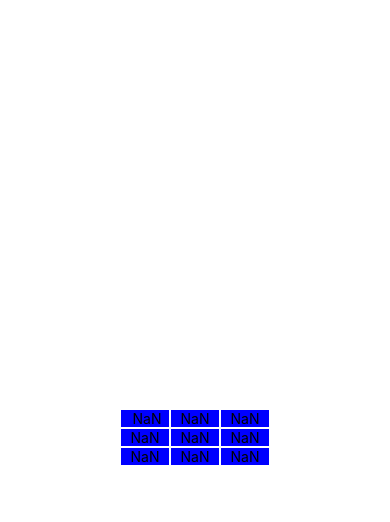
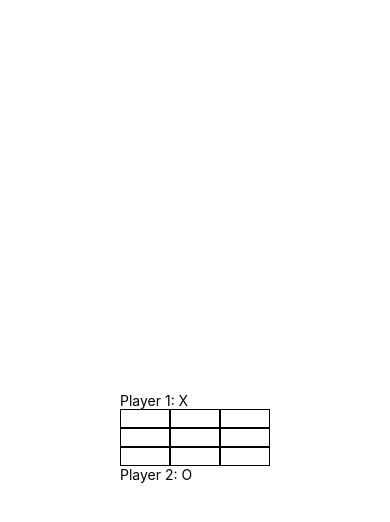
Before and after one commit to SalehArif/Tic-Tac-Toe-React-Native, a React Native app: screen / in a window 390 px wide. Both pictures are taken after a click on the button "START". Shown: the top 522 px of the page. Built offline with nearby package versions, Linux system fonts and the light colour scheme.

Commit message:
Working game logic

```diff
--- a/App.js
+++ b/App.js
@@ -3,43 +3,104 @@ import React from 'react';
 import { StyleSheet, Text, View, Button, Alert, Pressable } from 'react-native';
 
 
-const MainComp = ()=>{
+const MainComp = (props)=>{
   const [getTurn,setTurn] = React.useState(true)
-  const [getPlayer,setPlayer] = React.useState("NaN")
-  const [getOn,setOn] = React.useState(false)
-  const abc = ()=> {
+  const [board,setBoard] = React.useState([" "," "," "," "," "," "," "," "," "])
+  const [getOn1,setOn1] = React.useState([false,false,false,false,false,false,false,false,false])
+
+  const abc = (n)=> {
+
+  let arr = board.slice()
+  let dis = getOn1.slice()
   if(getTurn===true){
-    setPlayer("X")
+    // setPlayer("X")
+    arr[n]="X"
     setTurn(false)
   }
   else{
-    setPlayer("O")
+    // setPlayer("O")
+    arr[n] = "O"
     setTurn(true)
   }
-  setOn(true)
+  setBoard(arr)
+  dis[n] = true
+  setOn1(dis)
+  // setPressed(true)
+  }
+  var show = board.slice()
+  var on = getOn1.slice()
+  var winner = ""
+  const win = ()=>{
+    //Columns
+    if(show[0]!=" " && show[0]==show[3] && show[3]==show[6]){
+      winner=show[0]
+      return true
+    }
+    else if(show[1]!=" " && show[1]==show[4] && show[4]==show[7]){
+      winner=show[1]
+      return true
+    }
+    else if(show[2]!=" " && show[2]==show[5] && show[5]==show[8]){
+      winner = show[2]
+      return true
+    }
+    //Rows
+    else if(show[0]!=" " && show[0]==show[1] && show[1]==show[2]){
+      winner= show[0]
+      return true
+    }
+    else if(show[3]!=" " && show[3]==show[4] && show[4]==show[5]){
+      winner = show[3]
+      return true
+    }
+    else if(show[6]!=" " && show[6]==show[7] && show[7]==show[8]){
+      winner= show[6]
+      return true
+    }
+
+    //diagonals
+    else if(show[0]!=" " && show[0]==show[4] && show[4]==show[8]){
+      winner=show[0]
+      return true
+    }
+    else if(show[2]!=" " && show[2]==show[4] && show[4]==show[6]){
+      winner=show[2]
+      return true
+    }
+
   }
   return(
     <View style={{width:'100%'}}>
+      <Text>Player 1: X</Text>
       <View style={{flexDirection:'row',width:'100%'}}>
-      <Pressable style={styles.but} onPress = {()=> abc()} disabled={getOn}> <Text> {getPlayer}</Text> </Pressable>
-      <Pressable style={styles.but} onPress = {()=> abc()} disabled={getOn}> <Text>{getPlayer}</Text> </Pressable>
-      <Pressable style={styles.but} onPress = {()=> abc()} disabled={getOn} > <Text>{getPlayer}</Text> </Pressable>
+      <Pressable style={styles.but} onPress = {()=> abc(0)} disabled={on[0]}> <Text> {show[0]}</Text> </Pressable>
+      <Pressable style={styles.but} onPress = {()=> abc(1)} disabled={on[1]}> <Text> {show[1]}</Text> </Pressable>
+      <Pressable style={styles.but} onPress = {()=> abc(2)} disabled={on[2]}> <Text>{show[2]}</Text> </Pressable>
 
       </View>
       <View style={{flexDirection:'row'}}>
 
-      <Pressable style={styles.but} onPress = {()=> abc()} disabled={getOn}> <Text>{getPlayer}</Text> </Pressable>
-      <Pressable style={styles.but} onPress = {()=> abc()} disabled={getOn}> <Text>{getPlayer}</Text> </Pressable>
-      <Pressable style={styles.but} onPress = {()=> abc()} disabled={getOn}> <Text>{getPlayer}</Text> </Pressable>
+      <Pressable style={styles.but} onPress = {()=> abc(3)} disabled={on[3]}> <Text>{show[3]}</Text> </Pressable>
+      <Pressable style={styles.but} onPress = {()=> abc(4)} disabled={on[4]}> <Text>{show[4]}</Text> </Pressable>
+      <Pressable style={styles.but} onPress = {()=> abc(5)} disabled={on[5]}> <Text>{show[5]}</Text> </Pressable>
       </View>
       <View style={{flexDirection:'row'}}>
 
-      <Pressable style={styles.but} onPress = {()=> abc()} disabled={getOn}> <Text>{getPlayer}</Text> </Pressable>
-      <Pressable style={styles.but} onPress = {()=> abc()} disabled={getOn}> <Text>{getPlayer}</Text> </Pressable>
-      <Pressable style={styles.but} onPress = {()=> abc()} disabled={getOn}> <Text>{getPlayer}</Text> </Pressable>
+      <Pressable style={styles.but} onPress = {()=> abc(6)} disabled={on[6]}> <Text>{show[6]}</Text> </Pressable>
+      <Pressable style={styles.but} onPress = {()=> abc(7)} disabled={on[7]}> <Text>{show[7]}</Text> </Pressable>
+      <Pressable style={styles.but} onPress = {()=> abc(8)} disabled={on[8]}> <Text>{show[8]}</Text> </Pressable>
       </View>
+      <Text>Player 2: O</Text>
+      <Text>{win() ? props.func(winner):""}</Text>
     </View>
 
+  )
+}
+
+const Winscreen = (props)=>{
+  console.log("winscreen "+props.winner)
+  return(
+    <Text style={{fontSize:30}}> {props.winner} Wins!</Text>
   )
 }
 
@@ -54,16 +115,23 @@ const StartComp = ()=>{
  const App = () => {
 
   const [isStarted,Start] = React.useState(false)
+  const [won,setWon] = React.useState(false)
   const but =   <Button title="Start" onPress = {()=> {Start(true)}}/>
-
+  let ans = ""
   const calc =   <MainComp/>
 
+  const passfunc = (winner)=>{
+    ans=winner
+    console.log(ans)
+    setWon(true)
+  }
   return (
       <View style={styles.container}>
       {/* <StartComp/> */}
         <View style={styles.lefte}>
           {!isStarted && <Button title="Start" onPress = {()=> {Start(true)}}/>}
-          {isStarted && <MainComp/>}
+          {isStarted && !won && <MainComp func={passfunc}/>}
+          {won && <Winscreen winner={ans}/>}
         {/* {!isStarted? but:null}
         {isStarted? calc:null} */}
         </View>
@@ -90,7 +158,7 @@ const styles = StyleSheet.create({
     fontSize: 20
   },
   but:{
-    borderWidth:1, backgroundColor:'blue',width:50, borderColor:'white', alignItems:'center'
+    borderWidth:1, backgroundColor:'white',width:50, borderColor:'black', alignItems:'center'
   }
 });
 
```
